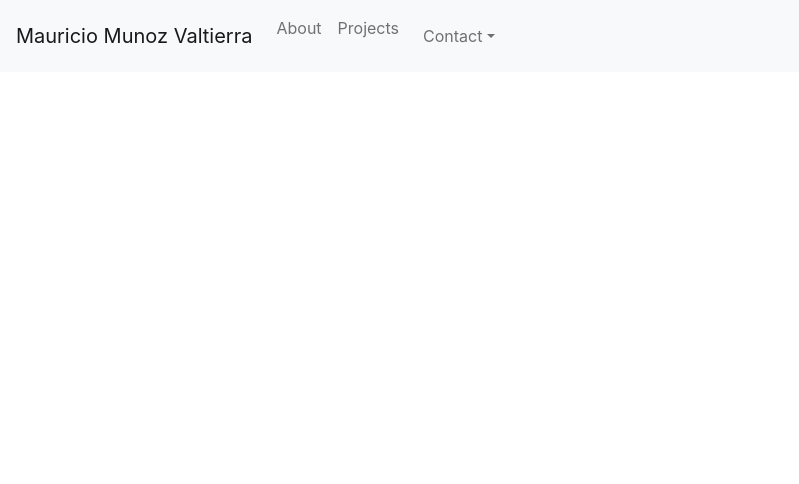
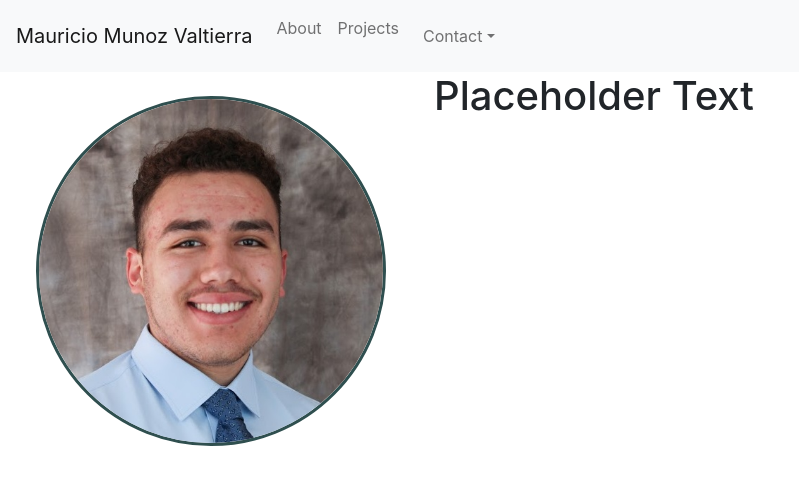
Before and after one commit to mmunozvaltierra/mmunozvaltierra.github.io, a React (Create React App) app: page / in a window 1280 px wide. Shown: the top 484 px of the page, without its empty margins (0-799 px from the left). Built offline with nearby package versions, Linux system fonts and the light colour scheme.

Commit message:
Add portrait to About section

```diff
--- a/src/App.css
+++ b/src/App.css
@@ -28,6 +28,16 @@
   color: #61dafb;
 }
 
+#author-img {
+  size: 70%;
+  border: darkslategrey;
+  border-width: 10%;
+  border-style: solid;
+  width: 350px;
+  max-width: 100%;
+  height: auto;
+}
+
 @keyframes App-logo-spin {
   from {
     transform: rotate(0deg);
--- a/src/App.js
+++ b/src/App.js
@@ -1,6 +1,6 @@
-import logo from './logo.svg';
 import './App.css';
 import NavBar from './components/NavBar'
+import About from './components/About'
 
 function App() {
   return (
@@ -8,6 +8,7 @@ function App() {
       <header className="bg-light px-3">
         <NavBar></NavBar>
       </header>
+        <About></About>
     </div>
   );
 }
--- /dev/null
+++ b/src/components/About.jsx
@@ -0,0 +1,20 @@
+import React, { Component } from 'react'
+import { Container, Col, Row, Image } from 'react-bootstrap'
+import portrait from '../images/professionalPortrait.jpg'
+
+export default class About extends Component {
+    render() {
+        return (
+            <Container fluid>
+                <Row>
+                    <Col xl="auto">
+                        <Image src={portrait} alt='Picture' id="author-img" className="float-left img-fluid rounded-circle m-4"/>
+                    </Col>
+                    <Col>
+                        <h1>Placeholder Text</h1>
+                    </Col>
+                </Row>
+            </Container>
+        )
+    }
+}
```
Also changed, not shown: src/images/professionalPortrait.jpg (added).
